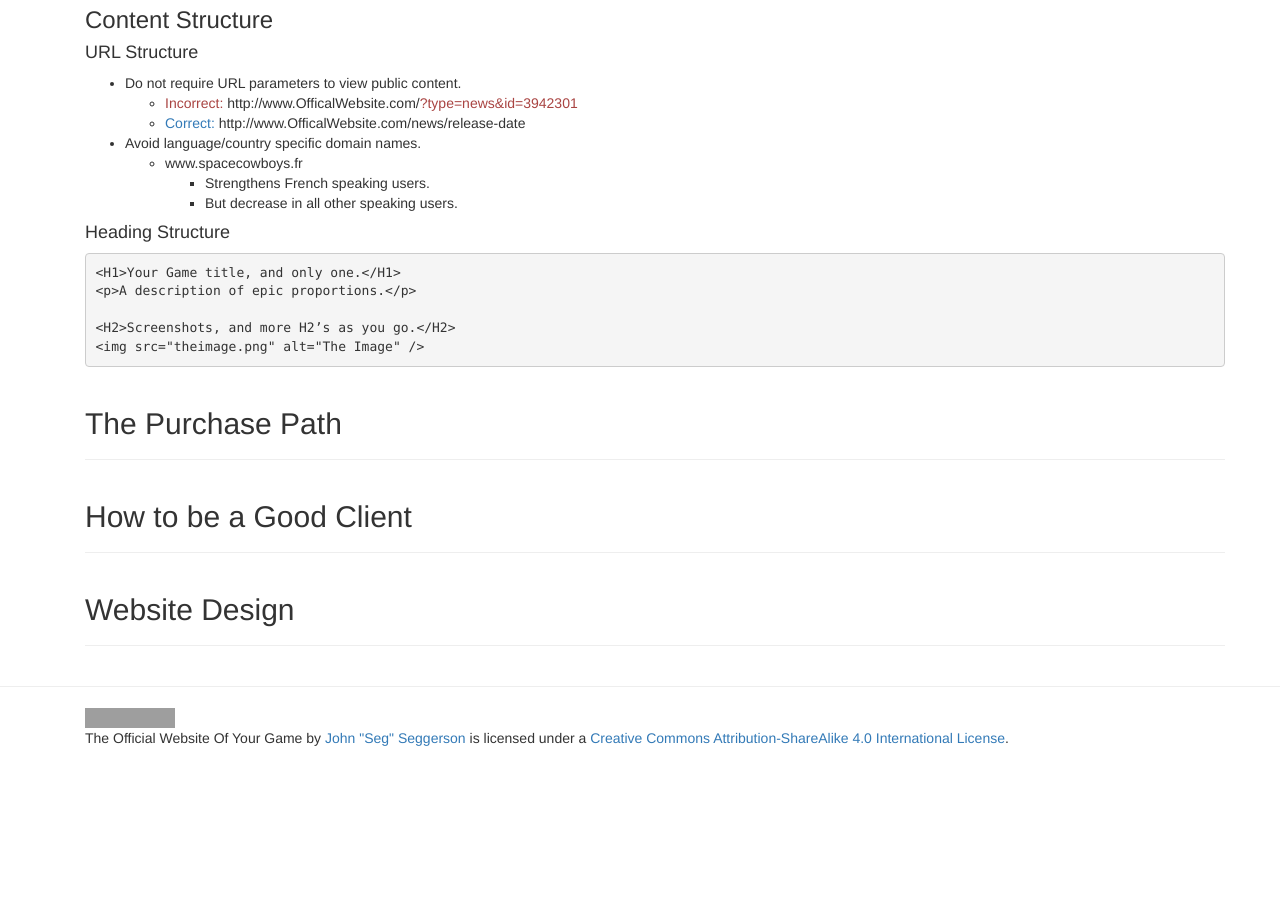
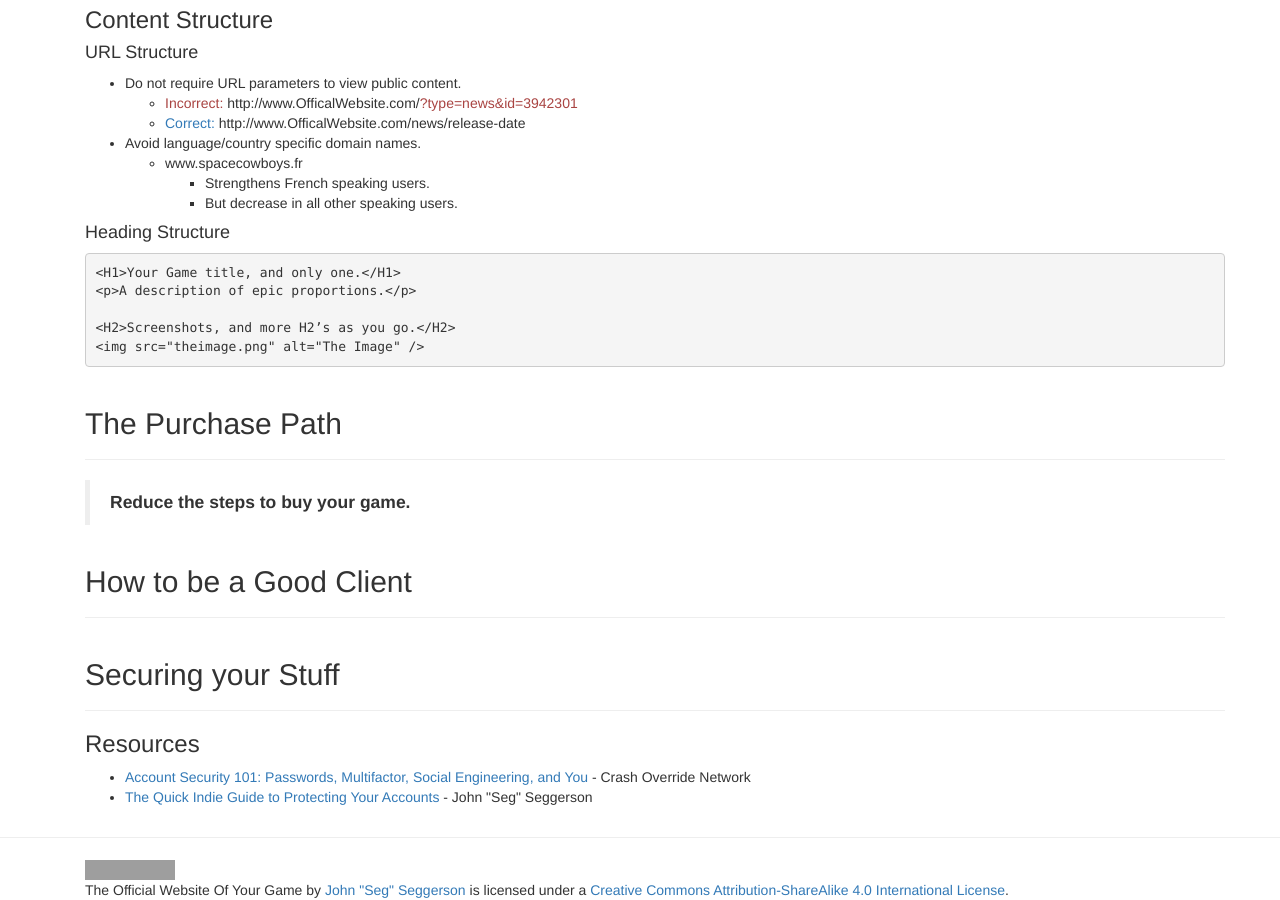
Before and after one commit to TheSeg/OfficialWebsiteOfYourGame, a Jekyll site: the page built from index.html, in a window 1280 px wide and 900 px high, scrolled down 5165 px. Built offline with Jekyll 4.4.1, drawn with Linux system fonts in a browser that asks for light colours; nearby versions of some CDN libraries; Markdown is read by kramdown in place of the engine named in the settings; before the commit the page ends 5913 px from its top, so only the background shows below that; grey boxes are pictures that could not be loaded.

Commit message:
Even more content updates.

```diff
--- a/index.html
+++ b/index.html
@@ -166,14 +166,20 @@ title: The Official Website Of Your Game
     <h2>The Purchase Path</h2>
   </div>
 
+    <blockquote><p><strong>Reduce the steps to buy your game.</strong></p></blockquote>
+
   <div class="page-header">
     <h2>How to be a Good Client</h2>
   </div>
 
   <div class="page-header">
-    <h2>Website Design</h2>
+    <h2>Securing your Stuff</h2>
   </div>
 
-
+  <h3>Resources</h3>
+  <ul>
+    <li><a href="http://crashoverridenetwork.tumblr.com/post/109948061867/account-security-101-passwords-multifactor" target="_blank">Account Security 101: Passwords, Multifactor, Social Engineering, and You</a> - Crash Override Network</li>
+    <li><a href="http://segonmedia.com/2014/08/21/the-quick-indie-guide-to-protecting-your-accounts/">The Quick Indie Guide to Protecting Your Accounts</a> - John "Seg" Seggerson</li>
+  </ul>
 
 </div>
```
